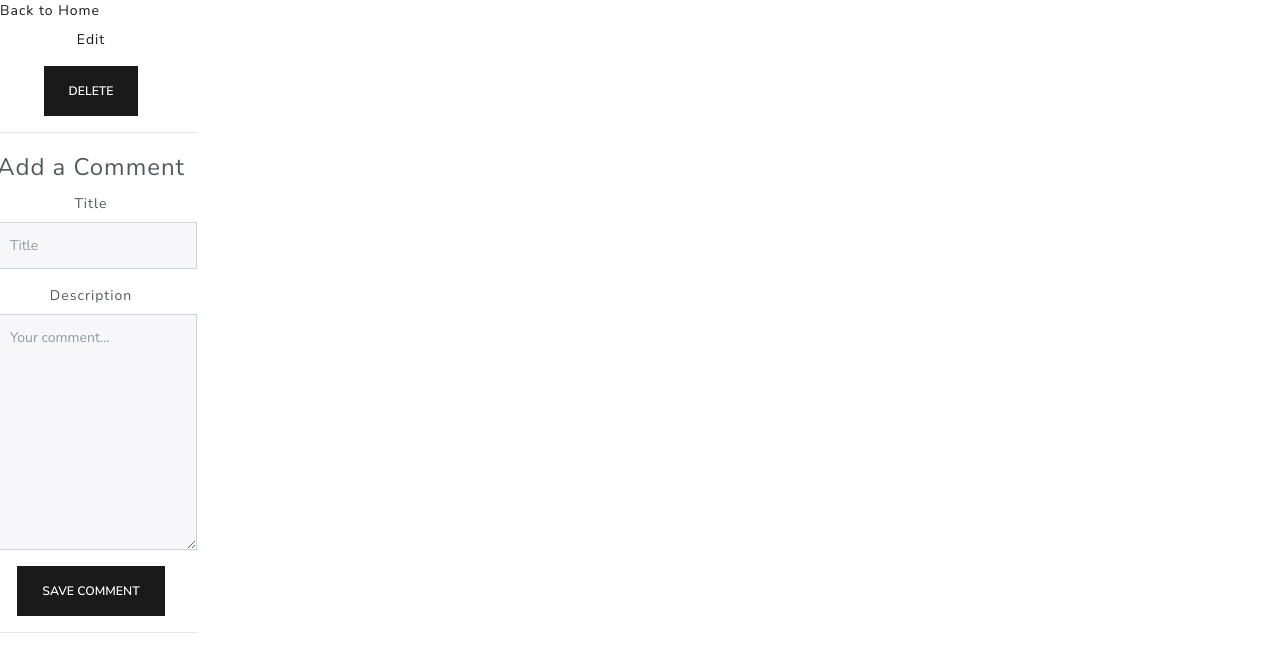
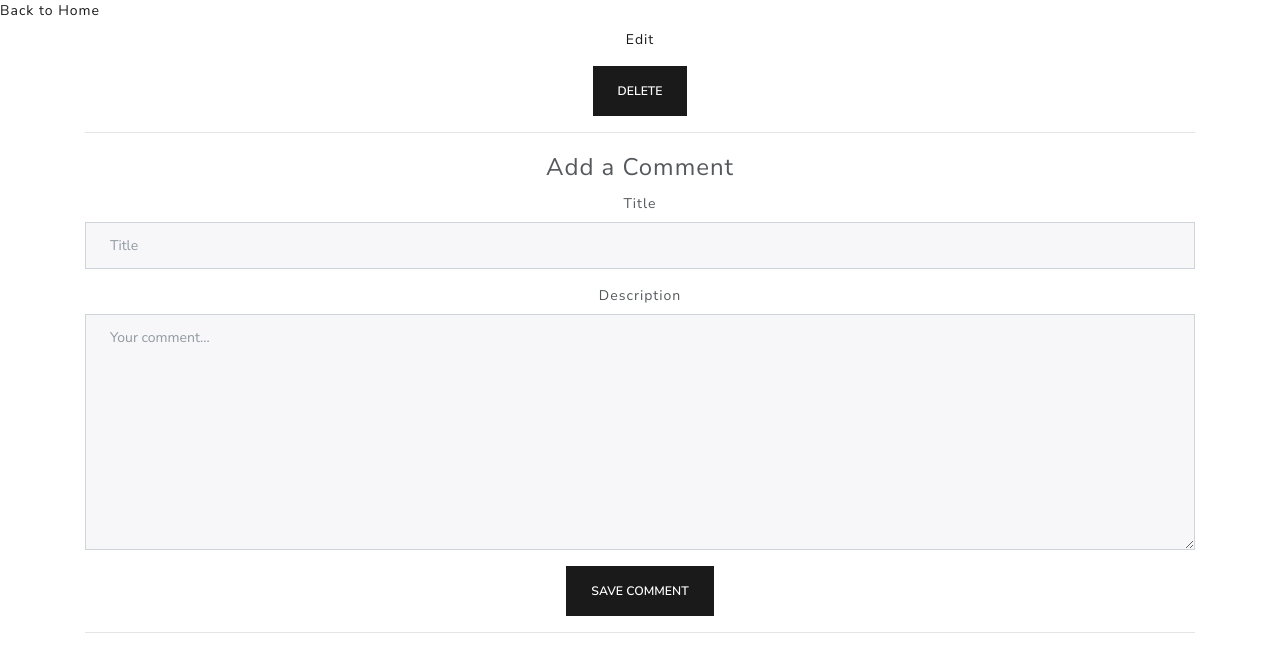
Before and after one commit to Jeromeschmidt/playlister, a Flask app: template templates/playlists_show.html in a window 1280 px wide. Shown: the top 672 px of the page. Run offline with Flask 2, Linux system fonts and the light colour scheme; the template is opened without the code that fills it, so the values that code supplies are empty.

Commit message:
experimenting with CSS

```diff
--- a/templates/playlists_show.html
+++ b/templates/playlists_show.html
@@ -1,6 +1,6 @@
 <a href='/'>Back to Home</a>
 <!-- <div class='row'> -->
-<div class='row'>
+<div class='container'>
     <center>
         <link rel='stylesheet' href='https://bootswatch.com/4/lux/bootstrap.min.css'>
         <div>
```
Lines whose indentation alone changed are shown as unchanged.
